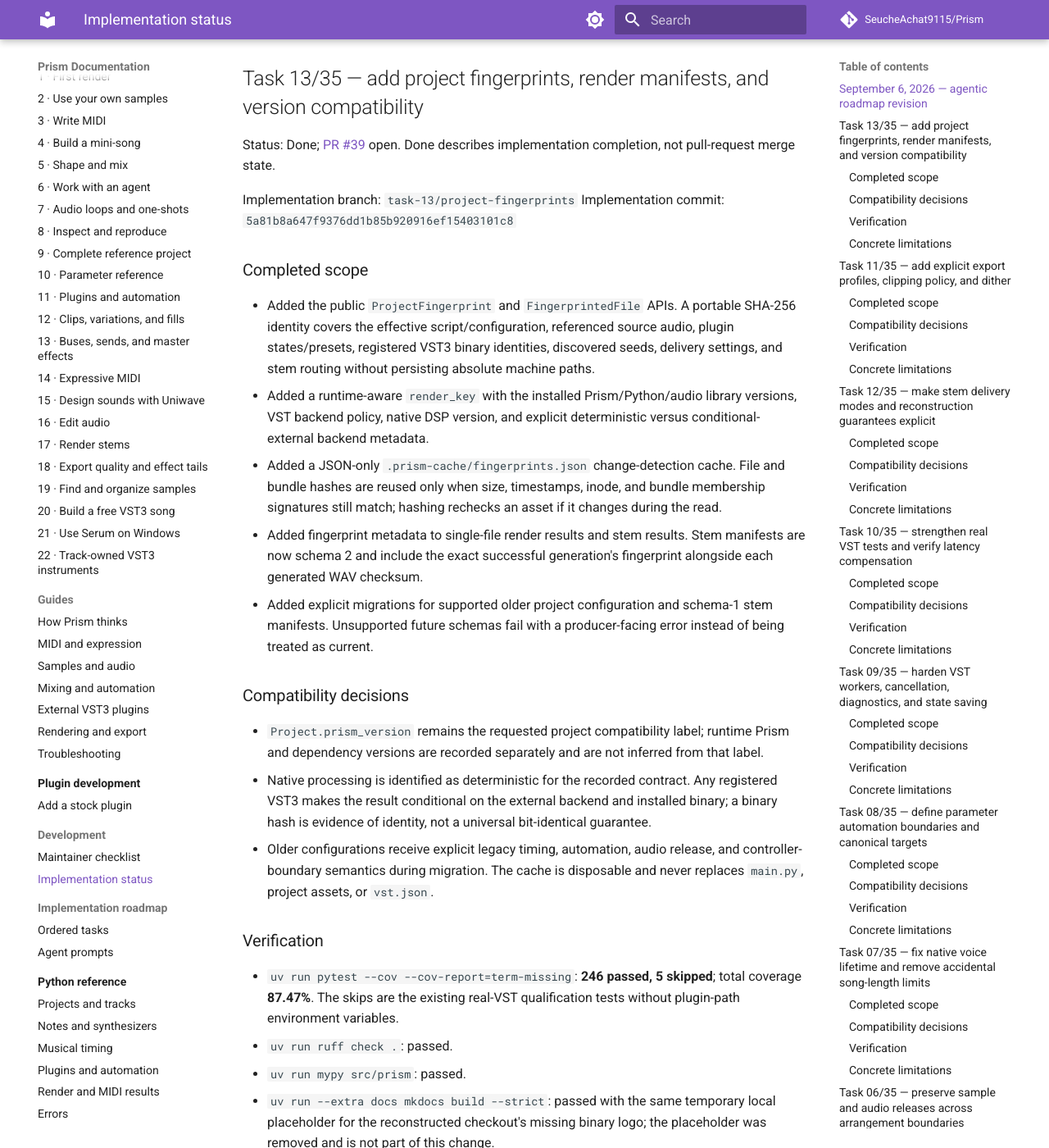
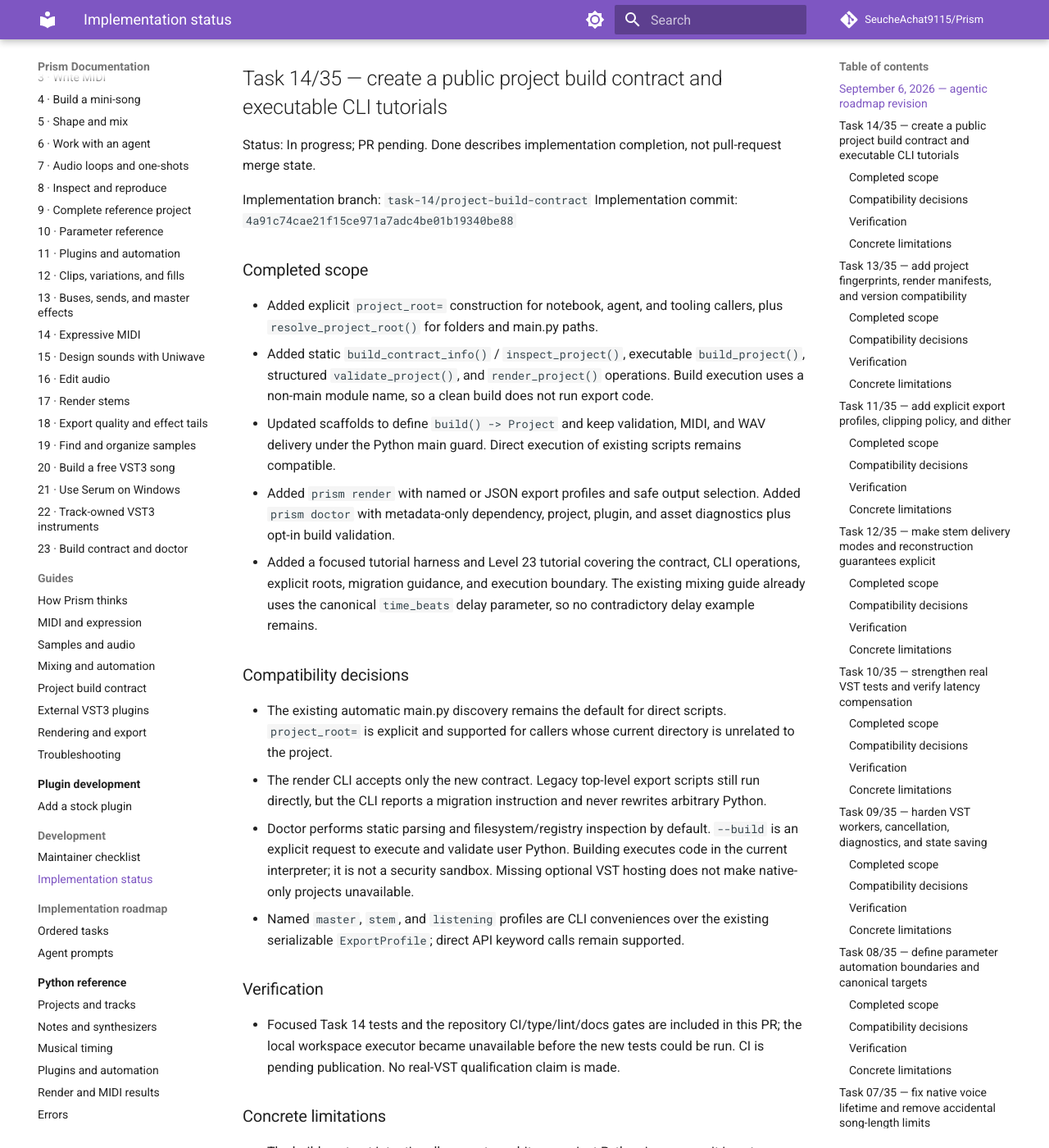
Before and after one commit to SeucheAchat9115/Prism, an MkDocs documentation site: the page built from docs/development/implementation-status.md, in a window 1280 px wide and 1400 px high, scrolled down 321 px. Shown: the whole window at 82% size. Built offline with MkDocs 1.6.1 and Material for MkDocs 9.7.7, drawn with Linux system fonts in a browser that asks for light colours; comment, search, counter and statistics services are not loaded; some of the changed text lies outside the part shown.

Commit message:
Task 14: add CLI workflows, tutorial, and contract checks

```diff
--- a/docs/development/implementation-status.md
+++ b/docs/development/implementation-status.md
@@ -8,6 +8,67 @@
 22, 25, 32 and 35 now depend explicitly on the relevant agent contracts.
 The task suffix /35 in historical entries refers to the original audit plan.
 
+
+## Task 14/35 — create a public project build contract and executable CLI tutorials
+
+Status: In progress; PR pending. Done describes implementation completion, not
+pull-request merge state.
+
+Implementation branch: `task-14/project-build-contract`
+Implementation commit: `4a91c74cae21f15ce971a7adc4be01b19340be88`
+
+### Completed scope
+
+- Added explicit `project_root=` construction for notebook, agent, and tooling
+  callers, plus `resolve_project_root()` for folders and main.py paths.
+- Added static `build_contract_info()` / `inspect_project()`, executable
+  `build_project()`, structured `validate_project()`, and
+  `render_project()` operations. Build execution uses a non-main module name,
+  so a clean build does not run export code.
+- Updated scaffolds to define `build() -> Project` and keep validation, MIDI,
+  and WAV delivery under the Python main guard. Direct execution of existing
+  scripts remains compatible.
+- Added `prism render` with named or JSON export profiles and safe output
+  selection. Added `prism doctor` with metadata-only dependency, project,
+  plugin, and asset diagnostics plus opt-in build validation.
+- Added a focused tutorial harness and Level 23 tutorial covering the contract,
+  CLI operations, explicit roots, migration guidance, and execution boundary.
+  The existing mixing guide already uses the canonical `time_beats` delay
+  parameter, so no contradictory delay example remains.
+
+### Compatibility decisions
+
+- The existing automatic main.py discovery remains the default for direct
+  scripts. `project_root=` is explicit and supported for callers whose current
+  directory is unrelated to the project.
+- The render CLI accepts only the new contract. Legacy top-level export scripts
+  still run directly, but the CLI reports a migration instruction and never
+  rewrites arbitrary Python.
+- Doctor performs static parsing and filesystem/registry inspection by default.
+  `--build` is an explicit request to execute and validate user Python.
+  Building executes code in the current interpreter; it is not a security
+  sandbox. Missing optional VST hosting does not make native-only projects
+  unavailable.
+- Named `master`, `stem`, and `listening` profiles are CLI conveniences
+  over the existing serializable `ExportProfile`; direct API keyword calls
+  remain supported.
+
+### Verification
+
+- Focused Task 14 tests and the repository CI/type/lint/docs gates are included
+  in this PR; the local workspace executor became unavailable before the new
+  tests could be run. CI is pending publication. No real-VST qualification
+  claim is made.
+
+### Concrete limitations
+
+- The build contract intentionally executes arbitrary project Python in-process;
+  it is not an isolation boundary for untrusted source.
+- Static doctor cannot know dynamically referenced samples or plugin aliases
+  without executing the build. Use `--build` for full Project validation.
+- The local reconstructed workspace could not provide a final post-edit test
+  run because its process transport is offline; the published CI result is the
+  authoritative gate for this branch.
 
 ## Task 13/35 — add project fingerprints, render manifests, and version compatibility
 
--- a/mkdocs.yml
+++ b/mkdocs.yml
@@ -110,11 +110,13 @@
       - "20 · Build a free VST3 song": tutorial/20-free-vst3-song.md
       - "21 · Use Serum on Windows": tutorial/21-serum-on-windows.md
       - "22 · Track-owned VST3 instruments": tutorial/22-track-owned-vst3-instrument.md
+      - "23 · Build contract and doctor": tutorial/23-build-contract-and-doctor.md
   - Guides:
       - How Prism thinks: guides/concepts.md
       - MIDI and expression: guides/midi-and-expression.md
       - Samples and audio: guides/samples-and-audio.md
       - Mixing and automation: guides/mixing-and-automation.md
+      - Project build contract: guides/project-build-contract.md
       - External VST3 plugins: guides/external-vst3.md
       - Rendering and export: guides/rendering-and-export.md
       - Troubleshooting: guides/troubleshooting.md
```
Also changed, not shown: docs/development/implementation-tasks.md (+1 -1 lines), docs/getting-started/first-song.md (+21 -0 lines), docs/getting-started/project-folders.md (+14 -0 lines), docs/guides/project-build-contract.md (added, +107 -0 lines), docs/tutorial/23-build-contract-and-doctor.md (added, +80 -0 lines), docs/tutorial/README.md (+2 -0 lines), 4 other files.
